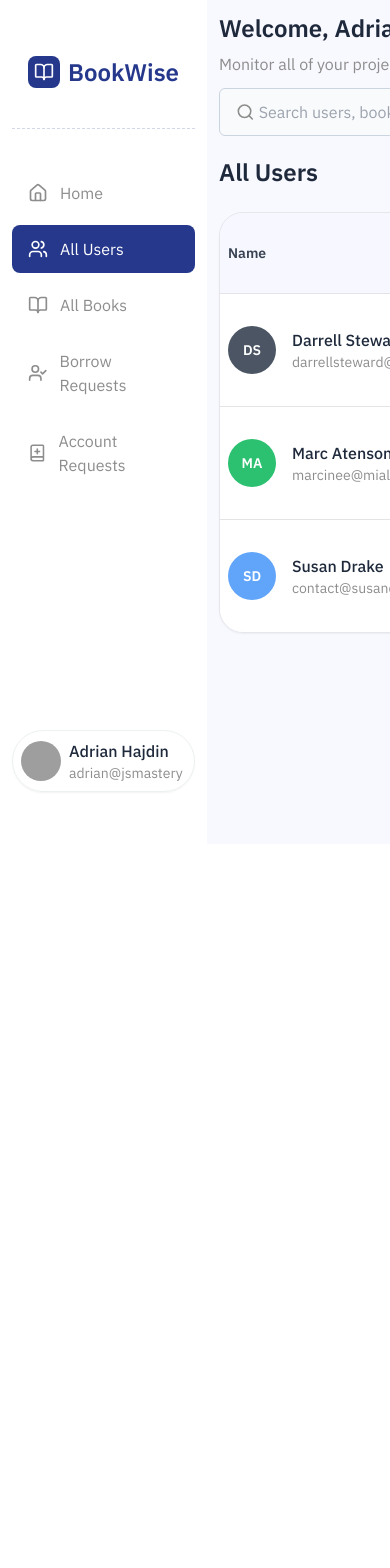
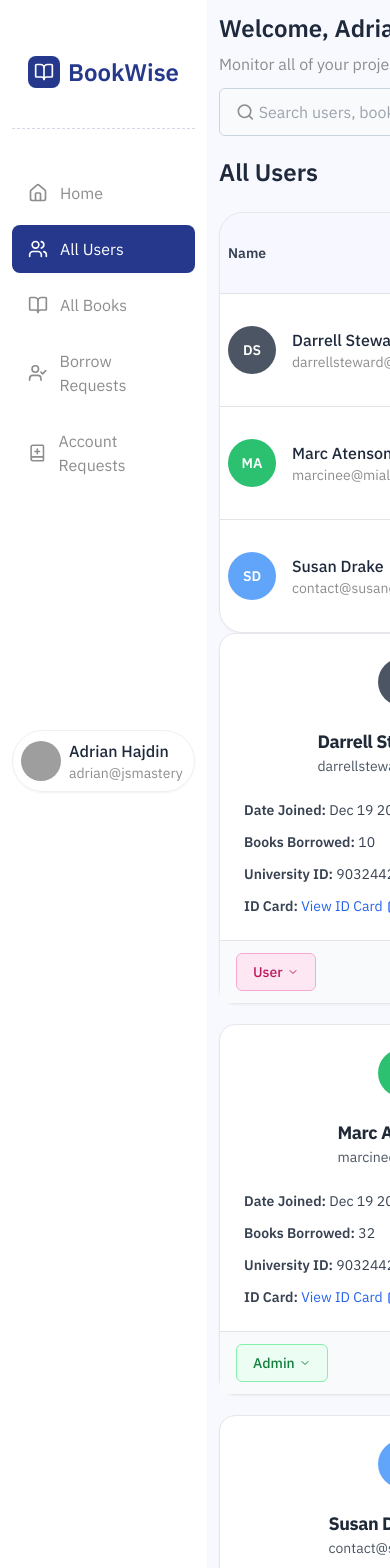
Before and after one commit to Euphoric-Coder/ShelfWise---College-Library-Management-System, a Next.js app: page /admin/all-users in a window 390 px wide. Shown: the top 1568 px of the page. Before the commit the page ends 844 px from the top, so only its background shows below. Built offline with nearby package versions, Linux system fonts and the light colour scheme; grey boxes are pictures that could not be loaded.

Commit message:
Add initial card design for the all users page on mobile and tablets

```diff
--- a/components/Admin/AllUsersPage.jsx
+++ b/components/Admin/AllUsersPage.jsx
@@ -11,12 +11,18 @@ import {
 import {
   Table,
   TableBody,
-  TableCaption,
   TableCell,
   TableHead,
   TableHeader,
   TableRow,
 } from "@/components/ui/table";
+import {
+  Card,
+  CardHeader,
+  CardTitle,
+  CardContent,
+  CardFooter,
+} from "@/components/ui/card";
 
 const AllUsersPage = () => {
   const [users, setUsers] = useState([
@@ -200,6 +206,98 @@ const AllUsersPage = () => {
           </TableBody>
         </Table>
       </div>
+
+      {/* Mobile Cards */}
+      <div className="space-y-5 md:hidden">
+        {users.map((user) => (
+          <Card
+            key={user.id}
+            className="rounded-2xl shadow-sm border border-gray-200"
+          >
+            {/* Header */}
+            <CardHeader className="flex items-center gap-4">
+              <div
+                className={`w-12 h-12 rounded-full flex items-center justify-center text-white font-semibold text-sm ${user.bgColor}`}
+              >
+                {user.initials}
+              </div>
+              <div>
+                <CardTitle className="text-lg font-bold text-gray-800">
+                  {user.name}
+                </CardTitle>
+                <p className="text-sm text-gray-600">{user.email}</p>
+              </div>
+            </CardHeader>
+
+            {/* Content */}
+            <CardContent className="space-y-3 text-sm text-gray-700">
+              <p>
+                <span className="font-semibold">Date Joined:</span>{" "}
+                {user.dateJoined}
+              </p>
+              <p>
+                <span className="font-semibold">Books Borrowed:</span>{" "}
+                {user.booksBorrowed}
+              </p>
+              <p>
+                <span className="font-semibold">University ID:</span>{" "}
+                {user.universityId}
+              </p>
+              <p>
+                <span className="font-semibold">ID Card:</span>{" "}
+                <button className="text-blue-600 hover:underline inline-flex items-center">
+                  View ID Card
+                  <ExternalLink className="w-4 h-4 ml-1" />
+                </button>
+              </p>
+            </CardContent>
+
+            {/* Footer */}
+            <CardFooter className="flex justify-between items-center gap-2 bg-gray-50 px-4 py-3 border-t">
+              {/* Role Dropdown */}
+              <DropdownMenu>
+                <DropdownMenuTrigger asChild>
+                  <button
+                    className={`px-4 py-2 rounded-md text-sm font-medium flex items-center justify-center gap-1 border focus:outline-none focus:ring-0 ${
+                      user.role === "Admin"
+                        ? "bg-green-100 text-green-700 border-green-300"
+                        : "bg-pink-100 text-pink-700 border-pink-300"
+                    }`}
+                  >
+                    {user.role}
+                    <ChevronDown className="w-3 h-3" />
+                  </button>
+                </DropdownMenuTrigger>
+                <DropdownMenuContent className="min-w-[140px]">
+                  <DropdownMenuItem
+                    onClick={() => handleRoleChange(user.id, "User")}
+                    className="flex items-center justify-between"
+                  >
+                    <span className="text-pink-600 font-medium">User</span>
+                    {user.role === "User" && (
+                      <Check className="w-4 h-4 text-pink-600" />
+                    )}
+                  </DropdownMenuItem>
+                  <DropdownMenuItem
+                    onClick={() => handleRoleChange(user.id, "Admin")}
+                    className="flex items-center justify-between"
+                  >
+                    <span className="text-green-600 font-medium">Admin</span>
+                    {user.role === "Admin" && (
+                      <Check className="w-4 h-4 text-green-600" />
+                    )}
+                  </DropdownMenuItem>
+                </DropdownMenuContent>
+              </DropdownMenu>
+
+              {/* Delete */}
+              <button className="p-2 rounded-md hover:bg-red-50 transition-colors">
+                <Trash2 className="w-5 h-5 text-red-500" />
+              </button>
+            </CardFooter>
+          </Card>
+        ))}
+      </div>
     </div>
   );
 };
```
